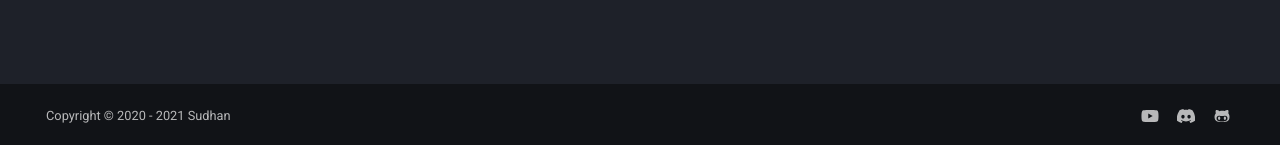
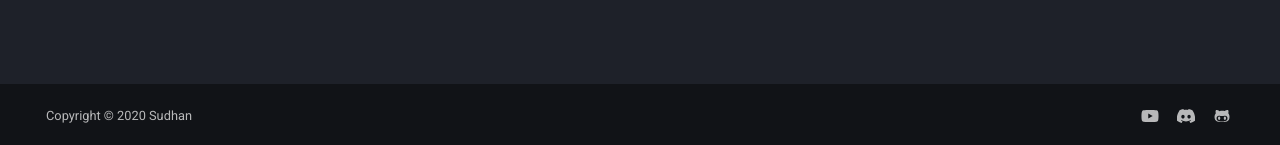
Before and after one commit to SudhanPlayz/Discord-MusicBot, an MkDocs documentation site: the page built from docs/index.md, in a window 1280 px wide. Shown: the part 752-897 px from the top of the page. Built offline with MkDocs 1.6.1 and Material for MkDocs 9.7.7, drawn with Linux system fonts in a browser that asks for light colours; comment, search, counter and statistics services are not loaded.

Commit message:
tweaks formatting
Signed-off-by: Darren Nathanael <me@darrennathanael.com>

```diff
--- a/mkdocs.yml
+++ b/mkdocs.yml
@@ -7,7 +7,8 @@
 
 repo_name: sudhanplayz/discord-musicbot
 repo_url: https://github.com/sudhanplayz/discord-musicbot
-edit_uri: https://github.com/sudhanplayz/discord-musicbot/blob/v5/documentation/docs
+edit_uri: https://github.com/sudhanplayz/discord-musicbot/blob/wiki/
+
 
 theme:
   name: "material"
@@ -54,4 +55,10 @@
       link: "https://github.com/SudhanPlayz"
   generator: false
 
-copyright: Copyright &copy; 2020 - 2021 Sudhan
+copyright: Copyright &copy; 2020 Sudhan
+
+
+plugins:
+  - search
+  - minify:
+      minify_html: true
```
Also changed, not shown: requirements.txt (line endings or trailing spaces).
